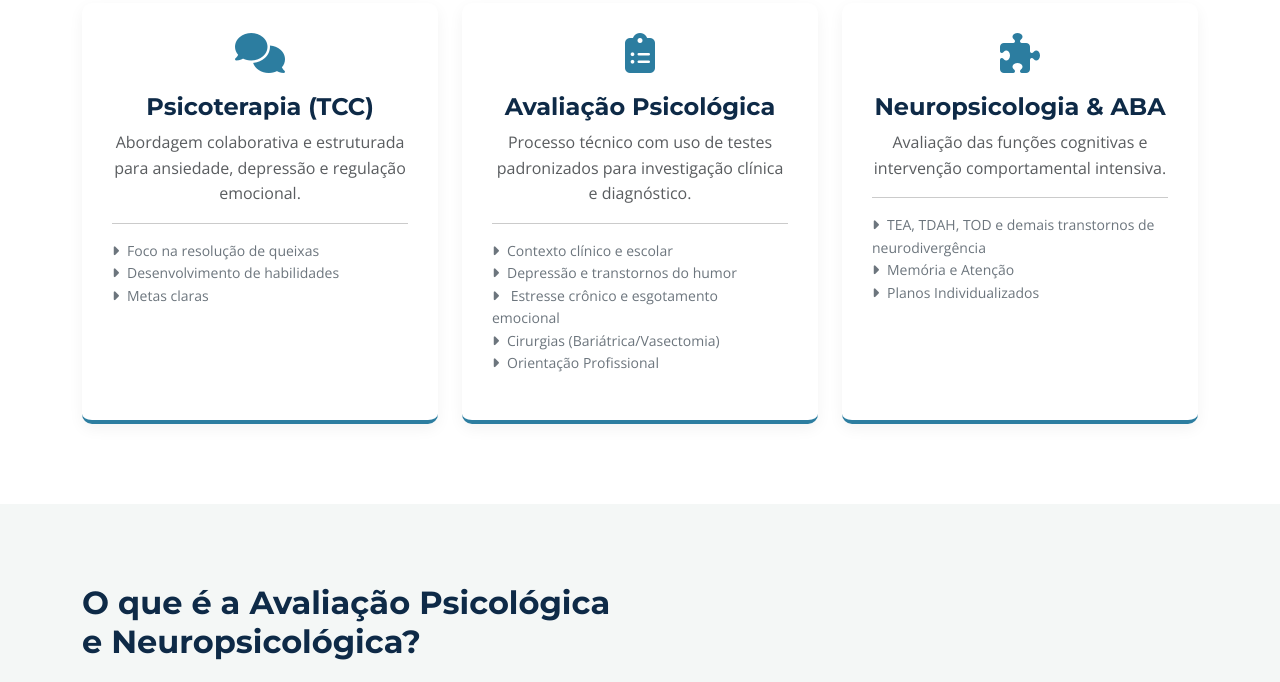
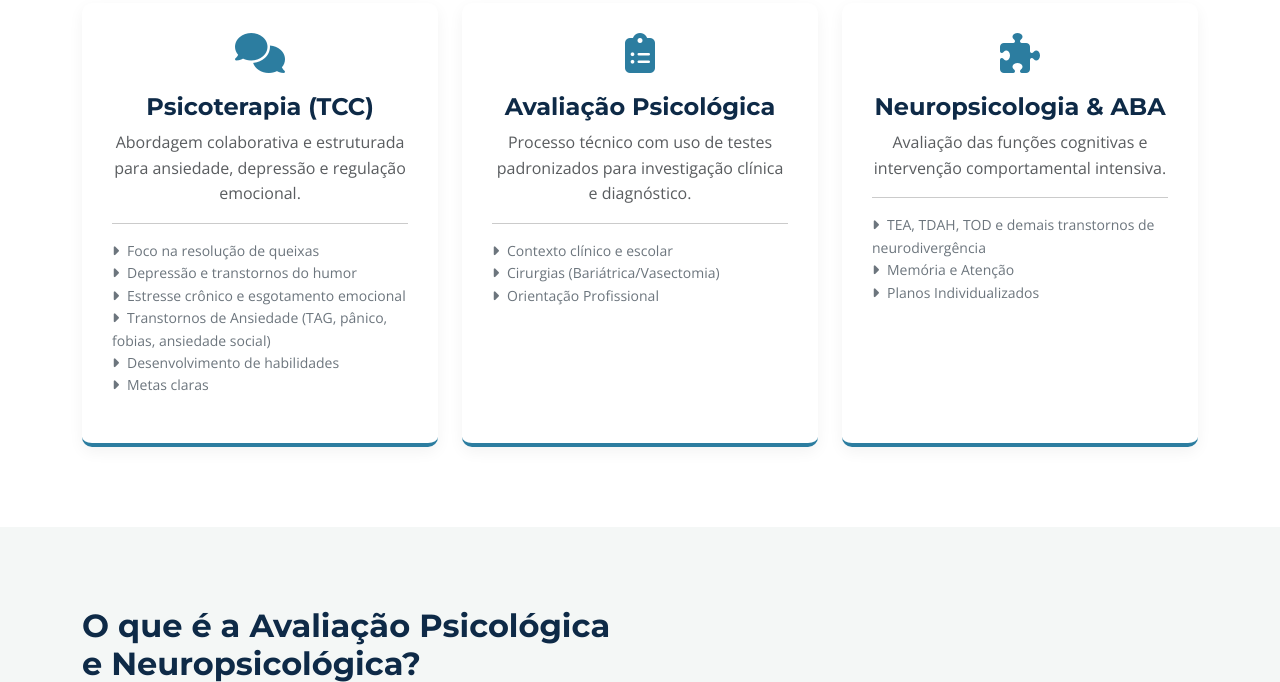
Before and after one commit to ppfon/Site_Neromar, a plain HTML site: page index.html in a window 1280 px wide. Shown: the part 1687-2369 px from the top of the page. Drawn offline with nearby package versions, Linux system fonts and the light colour scheme.

Commit message:
Modificações finas (não finais)
Removed duplicate items related to depression and chronic stress from the list.

```diff
--- a/index.html
+++ b/index.html
@@ -288,6 +288,9 @@
                         <hr>
                         <ul class="list-unstyled text-start text-secondary small">
                             <li><i class="fa-solid fa-caret-right me-2"></i>Foco na resolução de queixas </li>
+                            <li><i class="fa-solid fa-caret-right me-2"></i>Depressão e transtornos do humor </li>
+                            <li><i class="fa-solid fa-caret-right me-2"></i>Estresse crônico e esgotamento emocional </li>
+                            <li><i class="fa-solid fa-caret-right me-2"></i>Transtornos de Ansiedade (TAG, pânico, fobias, ansiedade social) </li>
                             <li><i class="fa-solid fa-caret-right me-2"></i>Desenvolvimento de habilidades</li>
                             <li><i class="fa-solid fa-caret-right me-2"></i>Metas claras</li>
                         </ul>
@@ -302,8 +305,6 @@
                         <hr>
                         <ul class="list-unstyled text-start text-secondary small">
                             <li><i class="fa-solid fa-caret-right me-2"></i>Contexto clínico e escolar</li>
-                            <li><i class="fa-solid fa-caret-right me-2"></i>Depressão e transtornos do humor </li>
-                            <li><i class="fa-solid fa-caret-right me-2"></i> Estresse crônico e esgotamento emocional </li>
                             <li><i class="fa-solid fa-caret-right me-2"></i>Cirurgias (Bariátrica/Vasectomia)</li>
                             <li><i class="fa-solid fa-caret-right me-2"></i>Orientação Profissional</li>
                         </ul>
```
